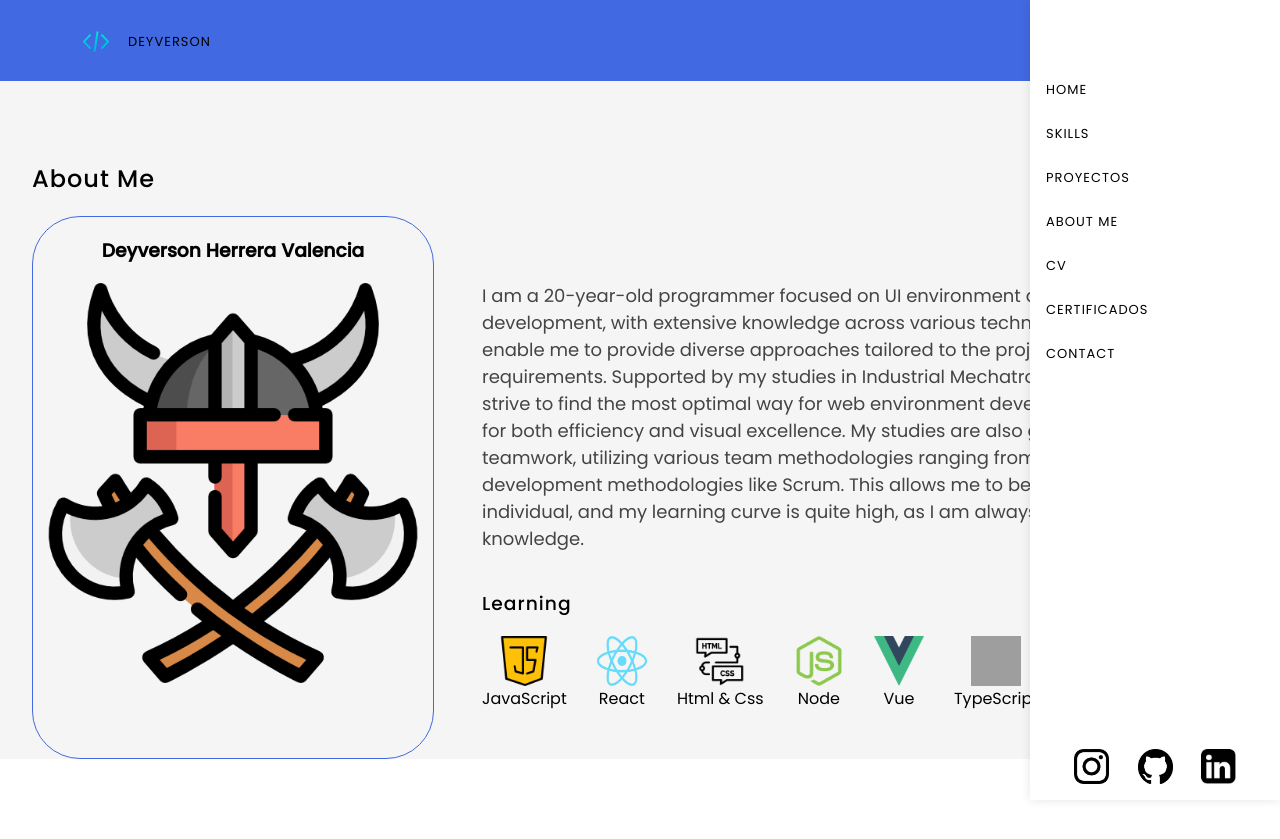
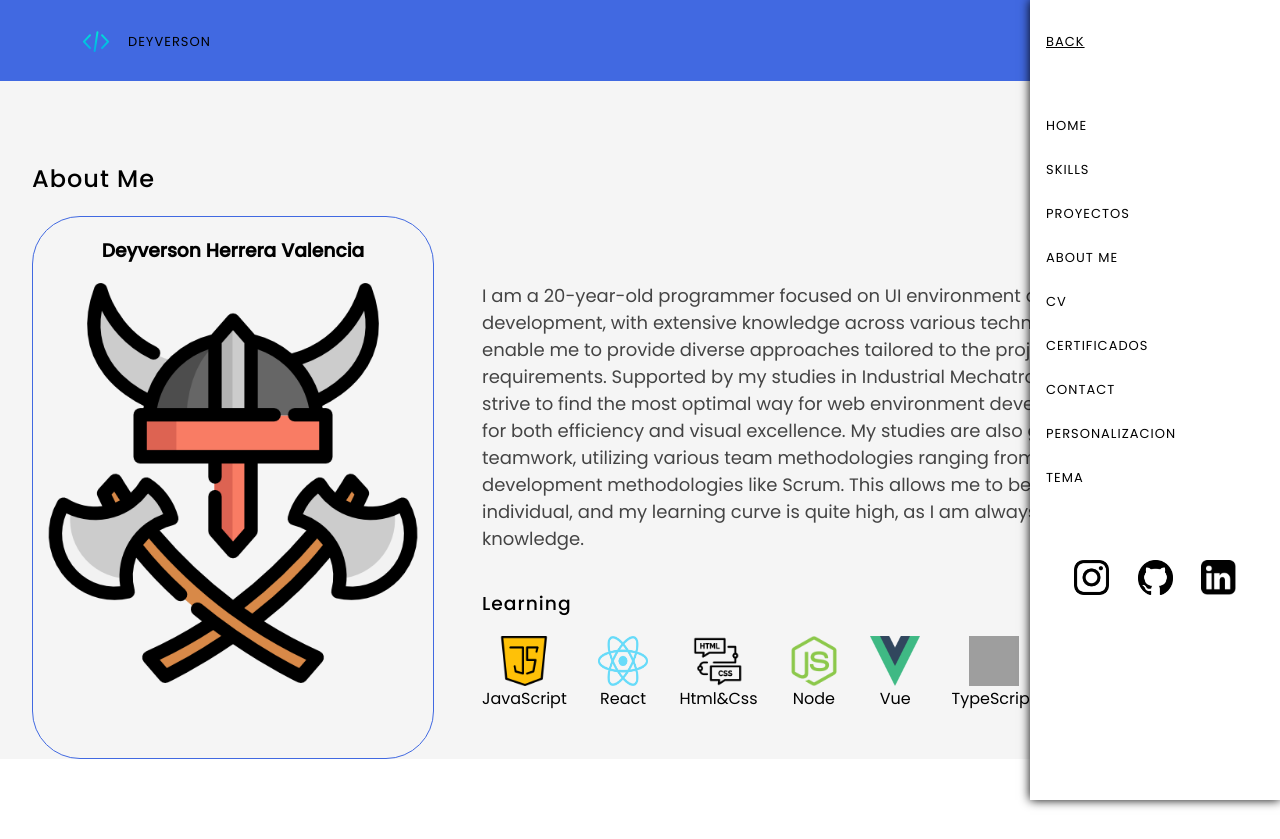
Before and after one commit to Deyverson1/portfolio-deyverson, a React (Create React App) app: page /AboutMe in a window 1280 px wide. Both pictures are taken after a click on the icon 1172 px from the left and 41 px from the top of the page. Built offline with nearby package versions, Linux system fonts and the light colour scheme; grey boxes are pictures that could not be loaded.

Commit message:
85% complete

```diff
--- a/src/components/AboutMe/AboutMe.jsx
+++ b/src/components/AboutMe/AboutMe.jsx
@@ -35,7 +35,7 @@ function AboutMe() {
                         </Aplication>
                         <Aplication>
                              <Img src="/img/html.png" alt="Html & Css" />
-                           <label>Html & Css</label>
+                           <label>Html&Css</label>
                         </Aplication>
                         <Aplication>
                         <Img src="/img/node.png" alt="Node.js" />
--- a/src/components/Header/Header.js
+++ b/src/components/Header/Header.js
@@ -1,9 +1,10 @@
 import React, { useState } from "react";
-import MenuIcon from '@mui/icons-material/Menu';
+// import MenuIcon from '@mui/icons-material/Menu';
 import Navegador from "./Nav.js";
 import styled from "styled-components";
 import Icon from "./Icon.js";
 import Sidebar from "./Sidebar.js";
+import X from "./Salir.js";
 
 function Header() {
   const [sidebar, setSidebar] = useState(false);
@@ -13,7 +14,10 @@ function Header() {
     setSidebar(!sidebar);
     setNavVisible(!navVisible); // Cambia la visibilidad del Navegador
   };
-
+  const toggleNavAndSidebar = () => {
+    setSidebar(false); // Cierra el Sidebar
+    setNavVisible(true); // Muestra el Navegador
+  };
   return (
     <HeaderStyle>
       <Nav>
@@ -28,8 +32,7 @@ function Header() {
           <Icon onClick={toggleSidebar} />
         </NavLinks>
       </Nav>
-      {sidebar && <Sidebar />}
-
+      {sidebar && <Sidebar toggleNavAndSidebar={toggleNavAndSidebar}/>}
     </HeaderStyle>
   );
 }
--- /dev/null
+++ b/src/components/Header/Salir.js
@@ -0,0 +1,30 @@
+import React from 'react';
+import { Link } from '@mui/material';
+import styled from 'styled-components';
+
+export default function Back({onClick}) {
+    return (
+    <Button name="atras" id="atras" class="btn btn-primary" role="submit"
+                onClick={onClick}>Back
+
+    </Button>
+    );
+}
+const Button = styled.a`
+    cursor: pointer;
+    font-family: 'Poppins';
+    font-size: .8125rem;
+    letter-spacing: 0.0625rem;
+    width: 5rem;
+    padding-top: 1rem;
+    text-transform: uppercase;
+    text-decoration: underline;
+`
+// underline="hover"
+// color="#000000"
+// fontFamily={'Poppins'}
+// fontSize={'13px'}
+// letterSpacing={'0.0625rem'}
+// textTransform={'uppercase'}
+// paddingTop={'1rem'}
+// cursor={'pointer'}
--- a/src/components/Header/Sidebar.js
+++ b/src/components/Header/Sidebar.js
@@ -1,8 +1,9 @@
 import React from 'react';
 import styled from 'styled-components';
 import { Link } from '@mui/material';
+import Back from './Salir';
 
-const Sidebar = () => {
+const Sidebar = ({ toggleNavAndSidebar }) => {
     const navData = [
         {
           name: 'Home',
@@ -32,11 +33,19 @@ const Sidebar = () => {
           name: 'Contact',
           href: '/Contact',
         },
-
+        {
+          name: 'Personalizacion',
+          href: '',
+        },
+        {
+          name: 'Tema',
+          href: '',
+        },
       ]
   return (
     <SidebarContainer>
       <SidebarContent>
+            <Back onClick={ toggleNavAndSidebar}/>
             <Div>
             <>
             {navData.map((nav, index) => (
@@ -56,12 +65,13 @@ const Sidebar = () => {
                 </Content>
             ))}
             </>
-            </Div>
             <SocialMedia className='social'>
                 <Img src="/img/insta.png" alt="instagram"/>
                 <Img src="/img/gith.png" alt="GitHub" />
                 <Img src="/img/linkk.png" alt="Linkedin" />
             </SocialMedia>
+            </Div>
+
       </SidebarContent>
     </SidebarContainer>
 
@@ -75,8 +85,8 @@ const SidebarContainer = styled.div`
   width: 250px;
   height: 100%;
   background-color: #fff;
-  box-shadow: 0 0 10px rgba(0, 0, 0, 0.1);
-  z-index: 10000;
+  box-shadow: 0 0 10px rgba(0, 0, 0, 1);
+  z-index: 1;
 `;
 
 const SidebarContent = styled.div`
@@ -84,20 +94,27 @@ const SidebarContent = styled.div`
   display: flex;
   height: 100%;
   flex-direction: column;
-  justify-content: space-between;
 `;
 const Div = styled.div`
     display: flex;
     flex-direction: column;
     margin-top: 4rem;
+    justify-content: space-between;
+    @media screen and (max-width:425px){
+      margin-top: 1.5rem;
+    }
 `
 const Content = styled(Link)`
 
 `
 const SocialMedia = styled.div`
+    padding-top: 3rem;
     margin-bottom: 2rem;
     display: flex;
     justify-content: space-evenly;
+    @media screen and (max-width: 425px){
+    padding-top: .7rem;
+}
 `
 const Img = styled.img`
     width: 35px;
```
Also changed, not shown: src/components/Header/Icon.js (line endings or trailing spaces).
